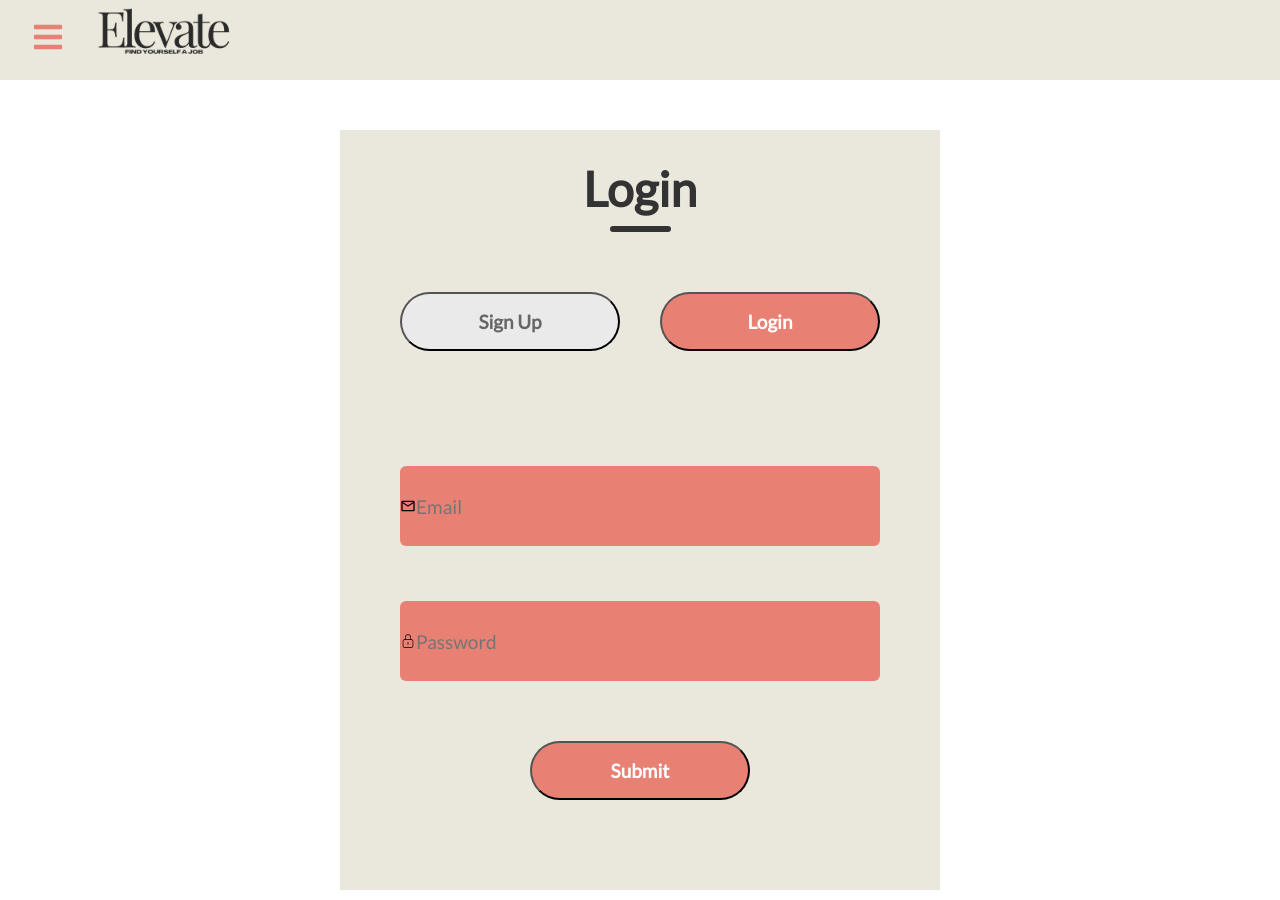
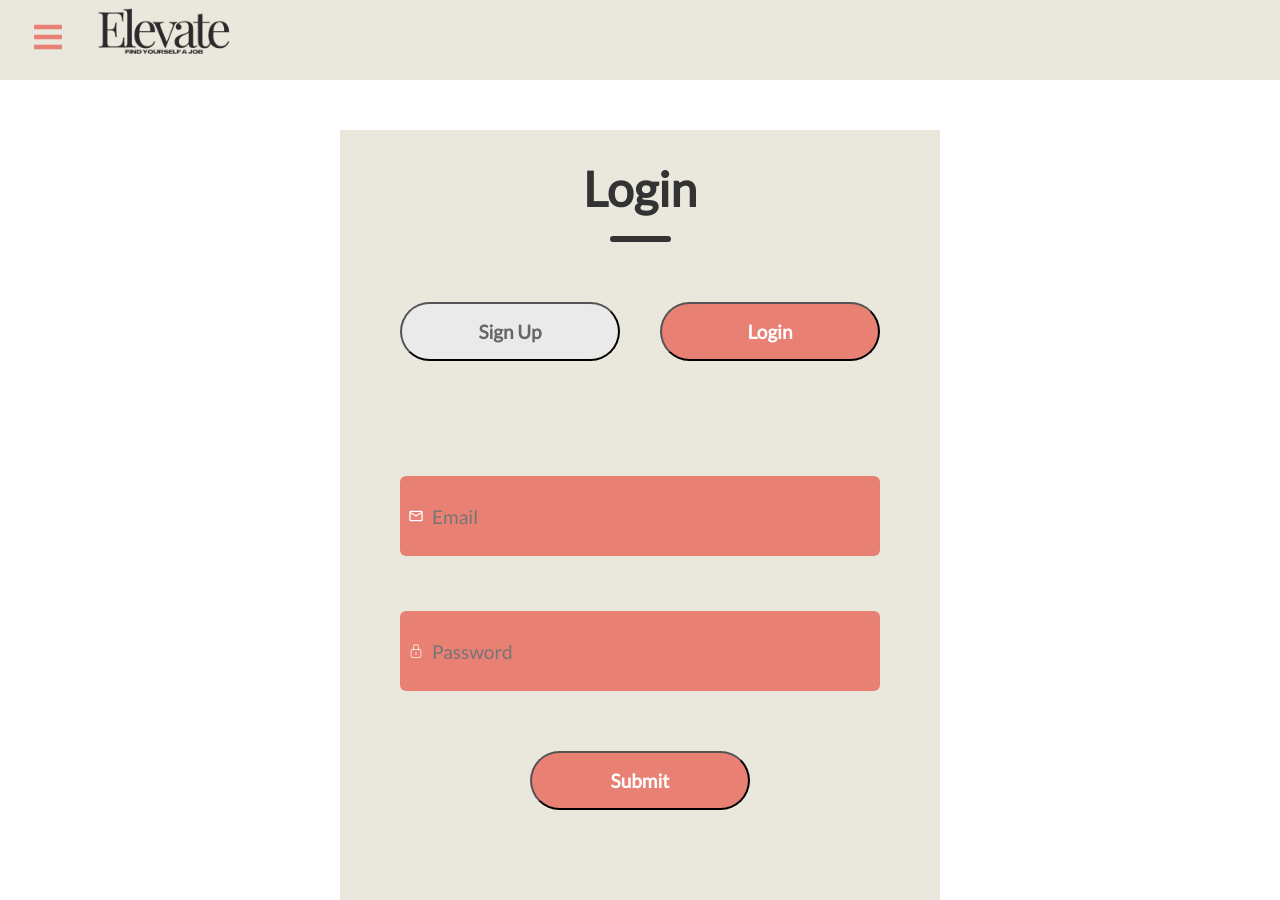
Before and after one commit to VPhilavong/gsquad_hacakthon, a React (Create React App) app in the folder p1/profile/: page /login in a window 1280 px wide. Built offline with nearby package versions, Linux system fonts and the light colour scheme.

Commit message:
Adding some formatting changes

```diff
--- a/p1/profile/src/components/NavBar.css
+++ b/p1/profile/src/components/NavBar.css
@@ -32,13 +32,23 @@
     top: 0;
     left: -100%;
     transition: 850ms;
+    z-index: 999;
   }
 
   .nav-menu.active {
     left: 0;
     transition: 350ms;
   }
-
+    /* Overlay to dim the background when sidebar is active */
+  .overlay {
+    position: fixed;
+    top: 0;
+    left: 0;
+    width: 100%;
+    height: 100%;
+    background-color: rgba(0, 0, 0, 0.5); /* Black with transparency */
+    z-index: 998; /* Make sure overlay is below the sidebar */
+  }
   .nav-text {
     display: flex;
     justify-content: start;
--- a/p1/profile/src/components/NavBar.js
+++ b/p1/profile/src/components/NavBar.js
@@ -28,6 +28,9 @@ function NavBar() {
           </div>
         </div>
 
+      {/* Overlay (Dim background) */}
+      {sidebar && <div className='overlay' onClick={showSidebar}></div>}
+
         <nav className={sidebar ? 'nav-menu active' : 'nav-menu'}>
           <ul className='nav-menu-items' onClick={showSidebar}>
             <li className='navbar-toggle'>
--- a/p1/profile/src/pages/Login.css
+++ b/p1/profile/src/pages/Login.css
@@ -74,6 +74,7 @@
     height: 6px;
     background: #333;
     border-radius: 9px;
+    margin-top: 10px;
   }
 
   /* Inputs */
@@ -143,3 +144,8 @@
     background: #EAEAEA;
     color: #676767;
   }
+
+  .icon{
+    margin-right: 8px;
+    margin-left: 8px;
+  }
--- a/p1/profile/src/pages/Login.js
+++ b/p1/profile/src/pages/Login.js
@@ -108,7 +108,7 @@ const Login = () => {
             {/* Input fields */}
             <div className="inputs">
                 <div className="input">
-                    <MdOutlineMailOutline />
+                    <MdOutlineMailOutline color="#fff" className="icon"/>
                     <input
                         type="email"
                         placeholder="Email"
@@ -119,7 +119,7 @@ const Login = () => {
             </div>
             <div className="inputs">
                 <div className="input">
-                    <CiLock />
+                    <CiLock color="#fff" className="icon"/>
                     <input
                         type="password"
                         placeholder="Password"
@@ -132,7 +132,7 @@ const Login = () => {
             {action === "Sign Up" && (
                 <div className="inputs">
                     <div className="input">
-                        <CiUser />
+                        <CiUser color="#fff" className="icon"/>
                         <input
                             type="text"
                             placeholder="First Name"
@@ -141,7 +141,7 @@ const Login = () => {
                         />
                     </div>
                     <div className="input">
-                        <CiUser />
+                        <CiUser color="#fff" className="icon"/>
                         <input
                             type="text"
                             placeholder="Last Name"
@@ -150,7 +150,7 @@ const Login = () => {
                         />
                     </div>
                     <div className="input">
-                        <CiUser />
+                        <CiUser color="#fff" className="icon"/>
                         <input
                             type="text"
                             placeholder="Job Title"
@@ -159,7 +159,7 @@ const Login = () => {
                         />
                     </div>
                     <div className="input">
-                        <CiUser />
+                        <CiUser color="#fff" className="icon"/>
                         <input
                             type="text"
                             placeholder="Phone Number"
@@ -168,7 +168,7 @@ const Login = () => {
                         />
                     </div>
                     <div className="input">
-                        <CiUser />
+                        <CiUser color="#fff" className="icon"/>
                         <input
                             type="text"
                             placeholder="Role"
```
